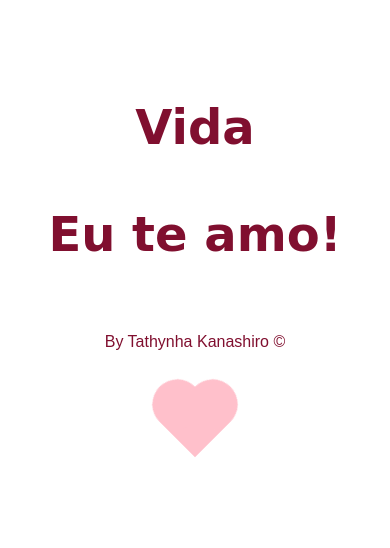
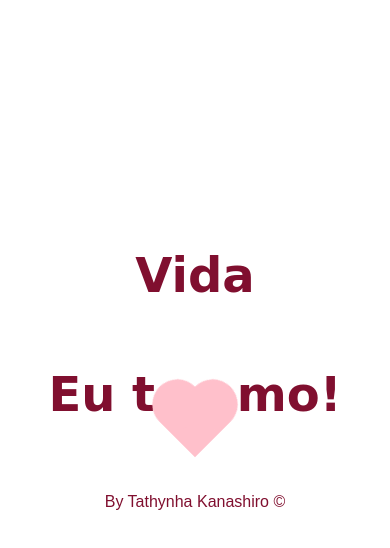
Before and after one commit to tathykanashiro/coracaobatendo, a plain HTML site: page index.html in a window 390 px wide. Drawn offline with Linux system fonts and the light colour scheme; a web font is replaced by a local one.

Commit message:
Corrigindo a responsividade

```diff
--- a/style.css
+++ b/style.css
@@ -2,7 +2,7 @@
     font-family: 'Updock', cursive;
     color:#800f2f;
     text-align: center;
-    padding-top: 15%;
+    padding-top: 53%;
     font-size: 3rem;
   }
 
@@ -10,7 +10,7 @@
     font-family: 'Updock', cursive;
     color:#800f2f;
     text-align: center;
-    padding-top: 5%;
+    padding-top: 8%;
     font-size: 3rem;
   }
 
```
